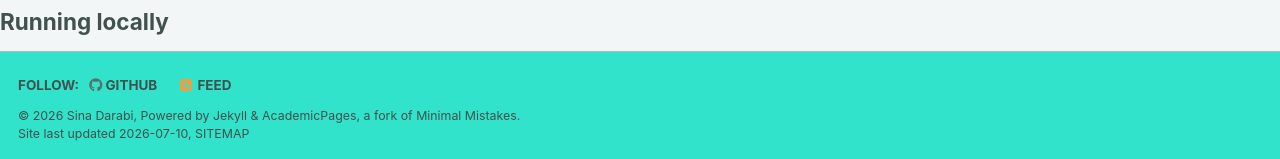
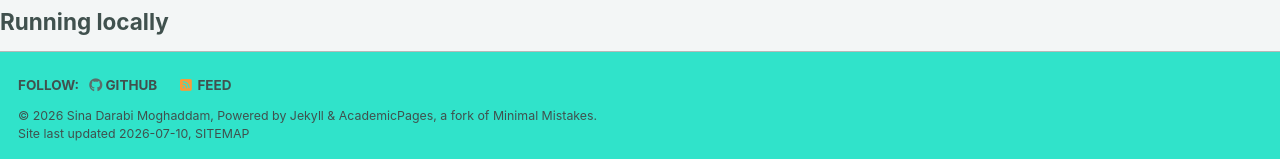
Before and after one commit to sina-HSA/sina-HSA.github.io, a Jekyll site: the page built from README.md, in a window 1280 px wide and 900 px high, scrolled down 588 px. Shown: the part 738-897 px from the top of the window. Built offline with Jekyll 4.4.1, drawn with Linux system fonts in a browser that asks for light colours; our own code applies the rules of GitHub Pages for plain Markdown files; a script bundle is joined from its source files by our own code; library files that are not in the unit come from our copies.

Commit message:
Update name in configuration file

```diff
--- a/_config.yml
+++ b/_config.yml
@@ -3,7 +3,7 @@ locale                   : "en-US"
 site_theme               : "mint"          # گزینه‌های خوب: default, air, mint, sunrise
 title                    : "Sina Darabi"
 title_separator          : "-"
-name                     : "Sina Darabi"
+name                     : "Sina Darabi Moghaddam"
 description              : "Senior Research Engineer at Barcelona Supercomputing Center | Computer Architecture, HPC & AI Systems"
 url                      : "https://sina-hsa.github.io"
 baseurl                  : ""
```
